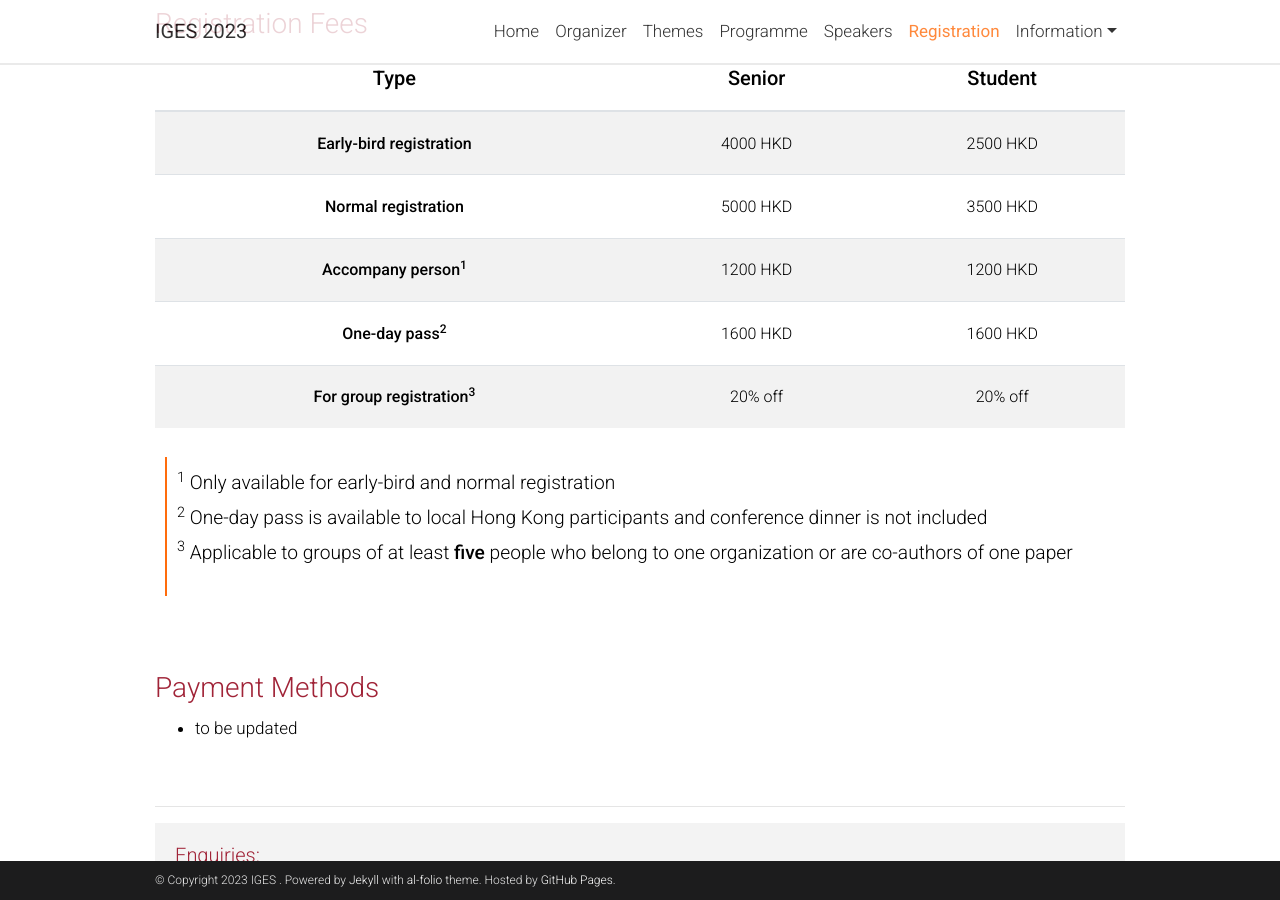
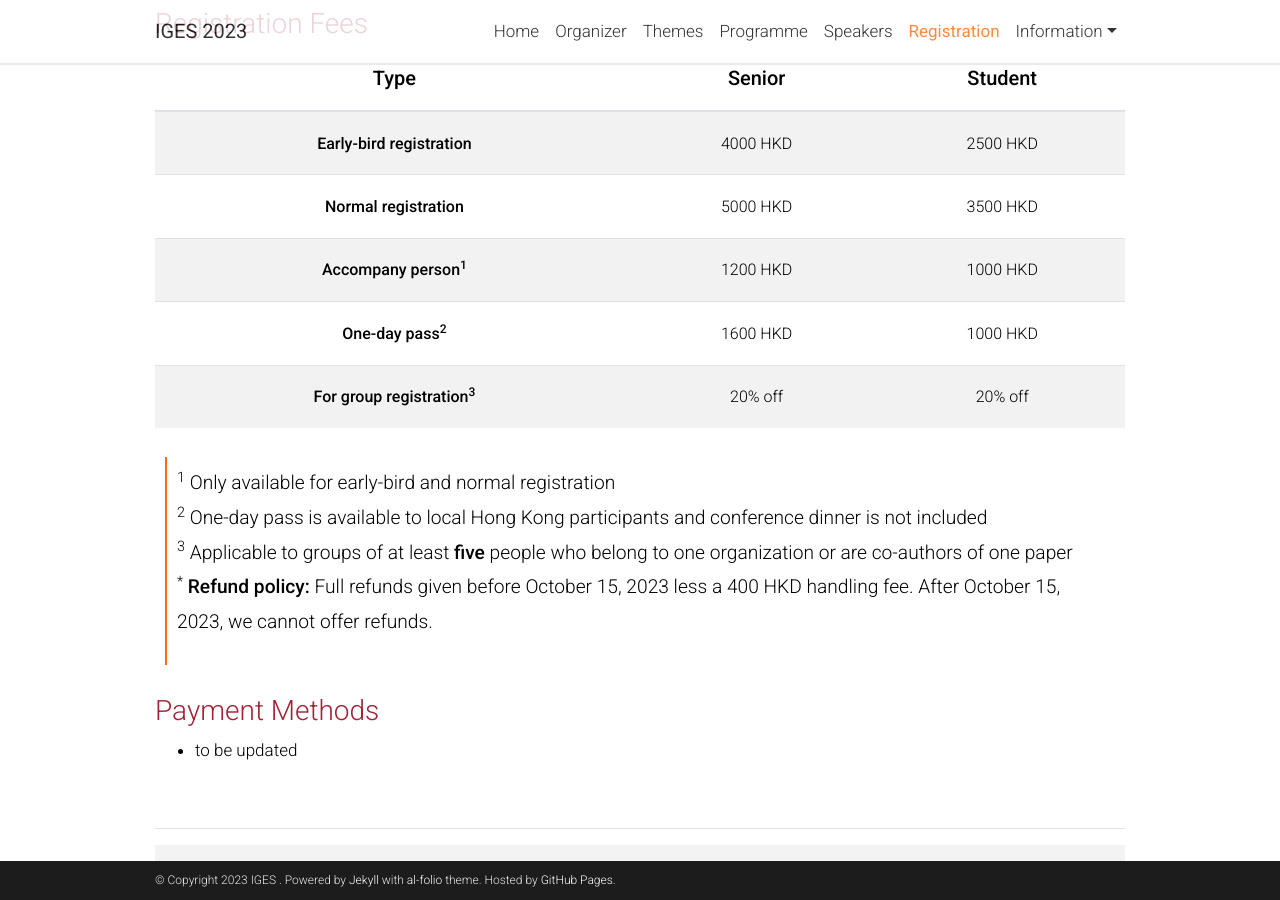
Before and after one commit to iges2023/iges2023.github.io, a Jekyll site: the page built from _pages/registration.md, in a window 1280 px wide and 900 px high, scrolled down 909 px. Built offline with Jekyll 4.4.1, drawn with Linux system fonts in a browser that asks for light colours; comment, search, counter and statistics services are not loaded; a style sheet for code colours, icons or effects is not loaded.

Commit message:
modify number

```diff
--- a/_pages/registration.md
+++ b/_pages/registration.md
@@ -29,8 +29,8 @@ nav_order: 4
 | :-----: | :-----: | :-----: |
 | **Early-bird registration**| 4000 HKD | 2500 HKD |
 | **Normal registration**| 5000 HKD | 3500 HKD |
-| **Accompany person<sup>1</sup>**| 1200 HKD | 1200 HKD |
-| **One-day pass<sup>2</sup>**| 1600 HKD | 1600 HKD |
+| **Accompany person<sup>1</sup>**| 1200 HKD | 1000 HKD |
+| **One-day pass<sup>2</sup>**| 1600 HKD | 1000 HKD |
 | **For group registration<sup>3</sup>**| 20% off | 20% off |
 {: .table}
 {: .table-striped}
@@ -38,9 +38,7 @@ nav_order: 4
 > <sup>1</sup> Only available for early-bird and normal registration <br>
  <sup>2</sup> One-day pass is available to local Hong Kong participants and conference dinner is not included <br>
  <sup>3</sup> Applicable to groups of at least **five** people who belong to one organization or are co-authors of one paper <br>
-
-
-<br>
+ <sup>*</sup> **Refund policy:** Full refunds given before October 15, 2023 less a 400 HKD handling fee. After October 15, 2023, we cannot offer refunds.
 
 ### Payment Methods
  * to be updated
```
